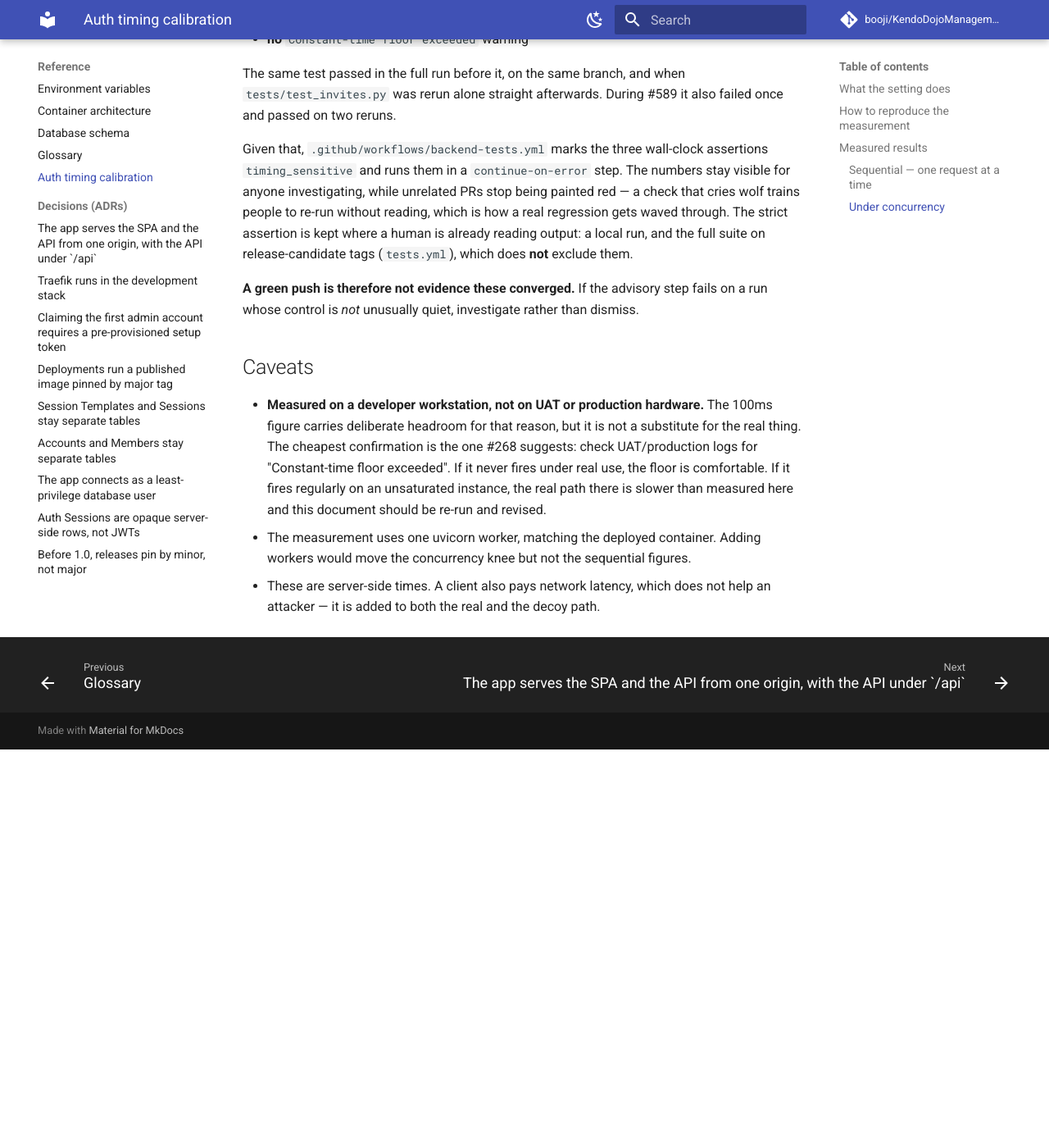
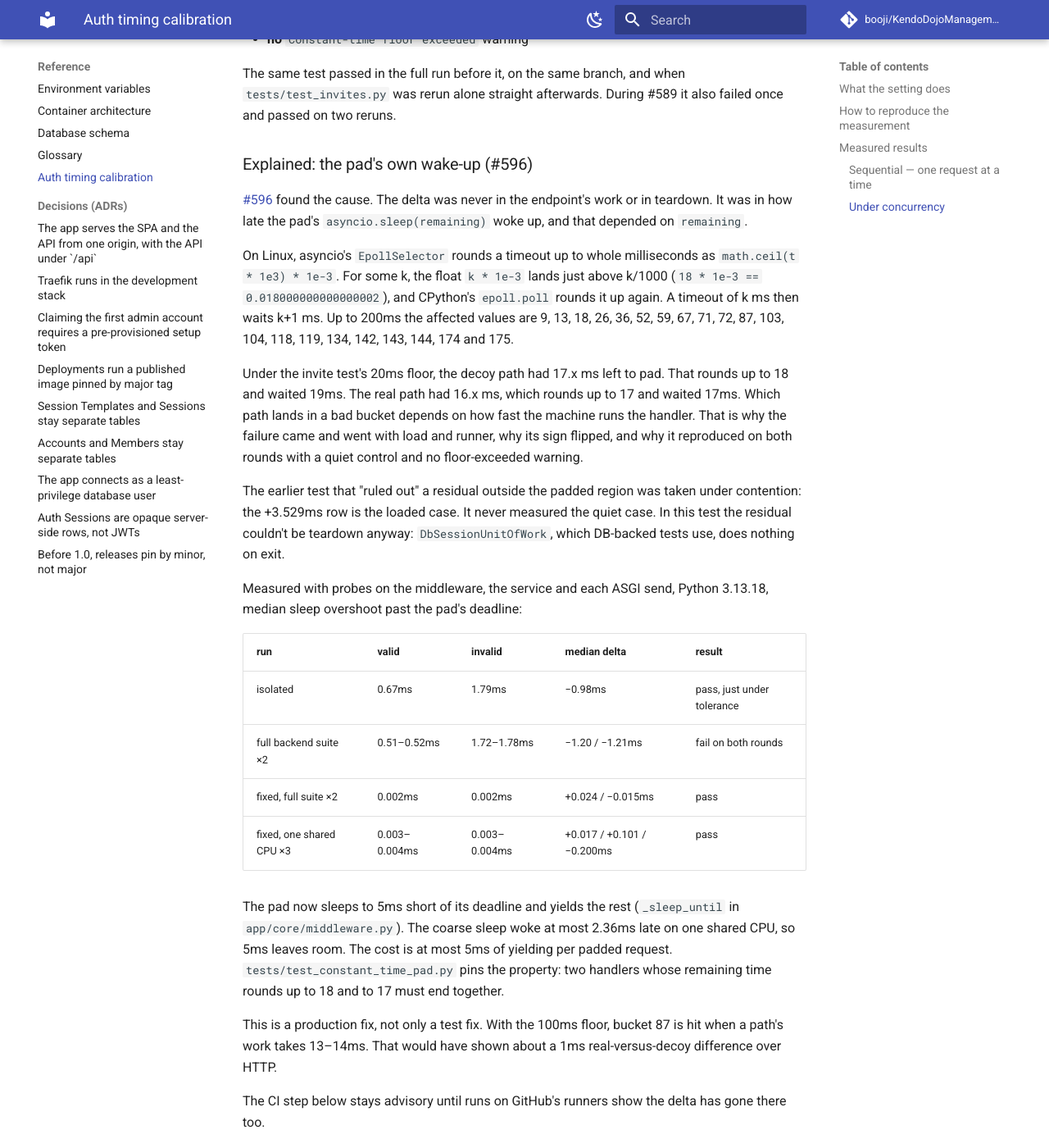
Before and after one commit to booji/KendoDojoManagement, an MkDocs documentation site: the page built from docs/auth-timing-calibration.md, in a window 1280 px wide and 1400 px high, scrolled down 6795 px. Shown: the whole window at 82% size. Built offline with MkDocs 1.6.1 and Material for MkDocs 9.7.7, drawn with Linux system fonts in a browser that asks for light colours; comment, search, counter and statistics services are not loaded; the version menu is left out; before the commit the page ends 7709 px from its top, so only the background shows below that.

Commit message:
docs(auth): explain the quiet-control timing failures as the pad's wake-up (#596)

```diff
--- a/docs/auth-timing-calibration.md
+++ b/docs/auth-timing-calibration.md
@@ -268,6 +268,55 @@ The same test passed in the full run before it, on the same branch, and when
 `tests/test_invites.py` was rerun alone straight afterwards. During #589 it also
 failed once and passed on two reruns.
 
+### Explained: the pad's own wake-up (#596)
+
+[#596](https://github.com/booji/KendoDojoManagement/issues/596) found the cause.
+The delta was never in the endpoint's work or in teardown. It was in how late
+the pad's `asyncio.sleep(remaining)` woke up, and that depended on `remaining`.
+
+On Linux, asyncio's `EpollSelector` rounds a timeout up to whole milliseconds
+as `math.ceil(t * 1e3) * 1e-3`. For some k, the float `k * 1e-3` lands just
+above k/1000 (`18 * 1e-3 == 0.018000000000000002`), and CPython's
+`epoll.poll` rounds it up again. A timeout of k ms then waits k+1 ms. Up to
+200ms the affected values are 9, 13, 18, 26, 36, 52, 59, 67, 71, 72, 87, 103,
+104, 118, 119, 134, 142, 143, 144, 174 and 175.
+
+Under the invite test's 20ms floor, the decoy path had 17.x ms left to pad.
+That rounds up to 18 and waited 19ms. The real path had 16.x ms, which rounds
+up to 17 and waited 17ms. Which path lands in a bad bucket depends on how fast
+the machine runs the handler. That is why the failure came and went with load
+and runner, why its sign flipped, and why it reproduced on both rounds with a
+quiet control and no floor-exceeded warning.
+
+The earlier test that "ruled out" a residual outside the padded region was
+taken under contention: the +3.529ms row is the loaded case. It never measured
+the quiet case. In this test the residual couldn't be teardown anyway:
+`DbSessionUnitOfWork`, which DB-backed tests use, does nothing on exit.
+
+Measured with probes on the middleware, the service and each ASGI send,
+Python 3.13.18, median sleep overshoot past the pad's deadline:
+
+| run | valid | invalid | median delta | result |
+|---|---|---|---|---|
+| isolated | 0.67ms | 1.79ms | −0.98ms | pass, just under tolerance |
+| full backend suite ×2 | 0.51–0.52ms | 1.72–1.78ms | −1.20 / −1.21ms | fail on both rounds |
+| fixed, full suite ×2 | 0.002ms | 0.002ms | +0.024 / −0.015ms | pass |
+| fixed, one shared CPU ×3 | 0.003–0.004ms | 0.003–0.004ms | +0.017 / +0.101 / −0.200ms | pass |
+
+The pad now sleeps to 5ms short of its deadline and yields the rest
+(`_sleep_until` in `app/core/middleware.py`). The coarse sleep woke at most
+2.36ms late on one shared CPU, so 5ms leaves room. The cost is at most 5ms of
+yielding per padded request. `tests/test_constant_time_pad.py` pins the
+property: two handlers whose remaining time rounds up to 18 and to 17 must end
+together.
+
+This is a production fix, not only a test fix. With the 100ms floor, bucket 87
+is hit when a path's work takes 13–14ms. That would have shown about a 1ms
+real-versus-decoy difference over HTTP.
+
+The CI step below stays advisory until runs on GitHub's runners show the
+delta has gone there too.
+
 Given that, `.github/workflows/backend-tests.yml` marks the three wall-clock
 assertions `timing_sensitive` and runs them in a `continue-on-error` step. The
 numbers stay visible for anyone investigating, while unrelated PRs stop being
```
Also changed, not shown: 1 other file.
